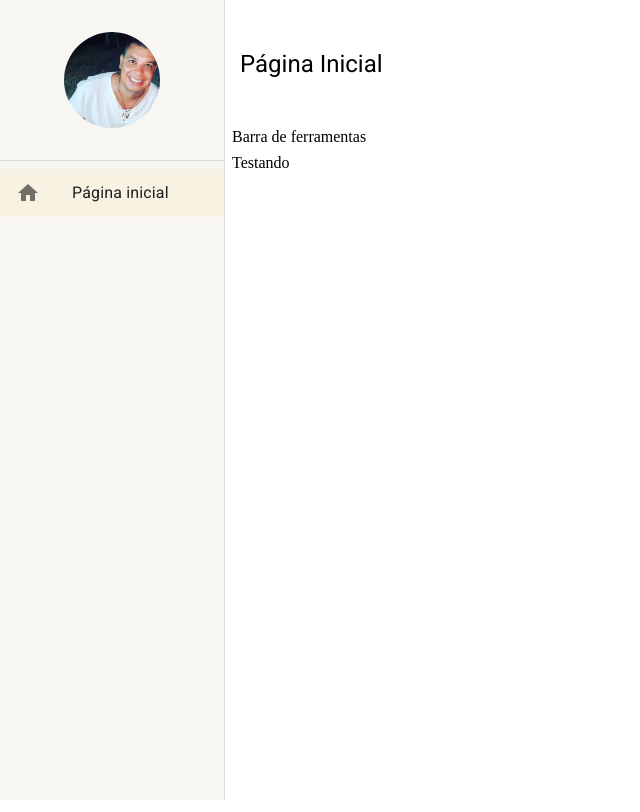
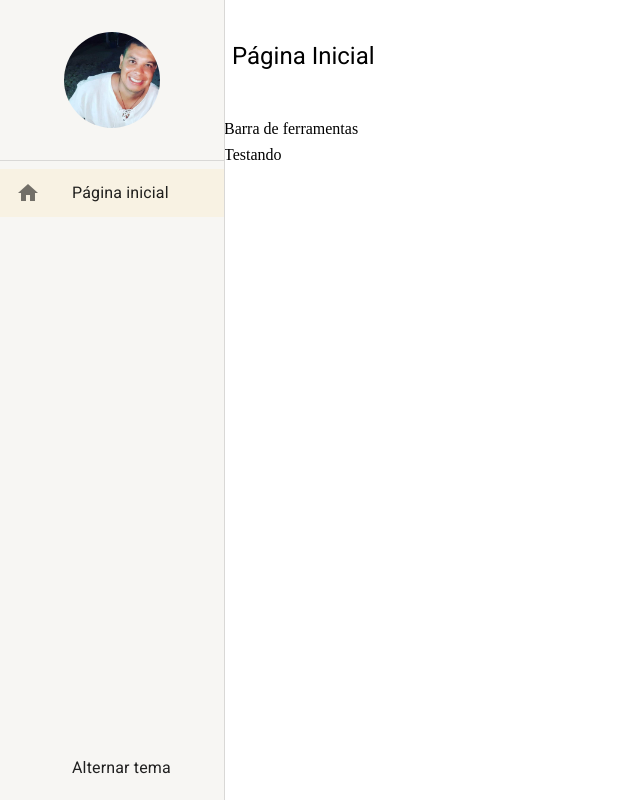
Before and after one commit to Hawohay/react, a React (Create React App) app in the folder my-app/: page /pagina-inicial in a window 1280 px wide. Shown: the top 812 px of the page, without its empty margins (0-640 px from the left). Built offline with nearby package versions, Linux system fonts and the light colour scheme.

Commit message:
feat: correções visuais.

```diff
--- a/my-app/public/index.html
+++ b/my-app/public/index.html
@@ -18,7 +18,7 @@
 
 
   </head>
-  <body>
+  <body style="margin: 0; padding: 0;">
     <noscript>Você precisa de javascript para rodar a aplicação.</noscript>
     <div id="root"></div>
   </body>
--- a/my-app/src/App.tsx
+++ b/my-app/src/App.tsx
@@ -2,7 +2,7 @@ import React from 'react';
 import { BrowserRouter } from 'react-router-dom';
 import { AppRoutes } from './routes';
 import { AppThemeProvider, DrawerProvider } from './shared/contexts';
-import { MenuLateral } from './shared/components/index';
+import { MenuLateral } from './shared/components';
 
 
 export const App = () => {
--- a/my-app/src/index.tsx
+++ b/my-app/src/index.tsx
@@ -1,9 +1,9 @@
 import React from 'react';
-//import ReactDOM from 'react-dom/client';
-import ReactDOm from 'react-dom';
+import ReactDOM from 'react-dom/client';
+
 import { App } from './App';
 
-/*
+
 const root = ReactDOM.createRoot(
   document.getElementById('root') as HTMLElement
 );
@@ -13,11 +13,3 @@ root.render(
         <App />
     </React.StrictMode>
 );
-*/
-
-ReactDOm.render(
-    <React.StrictMode>
-        <App />
-    </React.StrictMode>,
-    document.getElementById('root')
-);
--- a/my-app/src/shared/components/menu-lateral/MenuLateral.tsx
+++ b/my-app/src/shared/components/menu-lateral/MenuLateral.tsx
@@ -1,7 +1,7 @@
 import React from 'react'; // Importe o React explicitamente
 import { Avatar, Drawer, useTheme, Divider, useMediaQuery, List, ListItemButton, ListItemIcon, ListItemText, Icon } from '@mui/material';
 import { Box } from '@mui/system';
-import { useDrawerContext } from '../../contexts';
+import { useAppThemeContext, useDrawerContext } from '../../contexts';
 import { useMatch, useNavigate, useResolvedPath } from 'react-router-dom';
 
 
@@ -43,6 +43,7 @@ export const MenuLateral: React.FC<IAppThemeProviderProps> = ({ children }) => {
     const theme = useTheme();
     const smDown = useMediaQuery(theme.breakpoints.down('sm'));
     const { isDrawerOpen, toggleDrawerOpen, drawerOptions } = useDrawerContext();
+    const  { toggleTheme } = useAppThemeContext();
 
     return (
         <>
@@ -65,11 +66,22 @@ export const MenuLateral: React.FC<IAppThemeProviderProps> = ({ children }) => {
                                     icon={drawerOption.icon}
                                     to={drawerOption.path}
                                     label={drawerOption.label}
-                                    onClick={smDown ? toggleDrawerOpen: undefined}
+                                    onClick={smDown ? toggleDrawerOpen : undefined}
                                 />
                             ))}
                         </List>
                     </Box>
+                    <Box>
+                        <List component='nav'>
+                            <ListItemButton  onClick={toggleTheme}>
+                                <ListItemIcon>
+                                    <Icon>theme</Icon>
+                                </ListItemIcon>
+                                <ListItemText primary='Alternar tema' />
+                            </ListItemButton>
+                        </List>
+                    </Box>
+
                 </Box>
             </Drawer>
 
--- a/my-app/src/shared/contexts/ThemeContext.tsx
+++ b/my-app/src/shared/contexts/ThemeContext.tsx
@@ -1,6 +1,7 @@
 import React, { createContext, useCallback, useContext, useMemo, useState } from 'react';
-import { Box, ThemeProvider } from '@mui/material';
+import { ThemeProvider } from '@mui/material';
 import { DarkTheme, LightTheme } from '../themes';
+import { Box } from '@mui/system';
 
 
 interface IThemeContextData {
@@ -36,7 +37,7 @@ export const AppThemeProvider: React.FC<IAppThemeProviderPropos> = ({ children }
     return (
         <ThemeContext.Provider value={{ themeName, toggleTheme }}>
             <ThemeProvider theme={theme}>
-                <Box width='100vw' height='100vw' bgcolor={theme.palette.background.default}>
+                <Box width='100%' height='100%'  bgcolor={theme.palette.background.default}>
                     {children}
                 </Box>
             </ThemeProvider>
--- a/my-app/src/shared/layouts/LayoutBaseDePagina.tsx
+++ b/my-app/src/shared/layouts/LayoutBaseDePagina.tsx
@@ -15,7 +15,7 @@ export const LayoutBaseDePagina: React.FC<ILayoutBaseDePaginaProps> = ({ titulo,
     const { toggleDrawerOpen } = useDrawerContext();
 
     return (
-        <Box height='100%' display='flex' flexDirection='column' gap={1}>
+        <Box display='flex' flexDirection='column' gap={1}>
             <Box padding={1} display='flex' alignItems='center' height={theme.spacing(12)} gap={1}>
                 {smDown && (
                     <IconButton onClick={toggleDrawerOpen}>
@@ -35,6 +35,7 @@ export const LayoutBaseDePagina: React.FC<ILayoutBaseDePaginaProps> = ({ titulo,
             <Box>
                 {children}
             </Box>
+
         </Box>
     );
 };
--- a/my-app/src/shared/themes/dark.ts
+++ b/my-app/src/shared/themes/dark.ts
@@ -4,6 +4,7 @@ import yellow from '@mui/material/colors/yellow';
 
 export const DarkTheme = createTheme({
     palette: {
+        mode: 'dark',
         primary: {
             main: yellow[700],
             dark: yellow[800],
```
